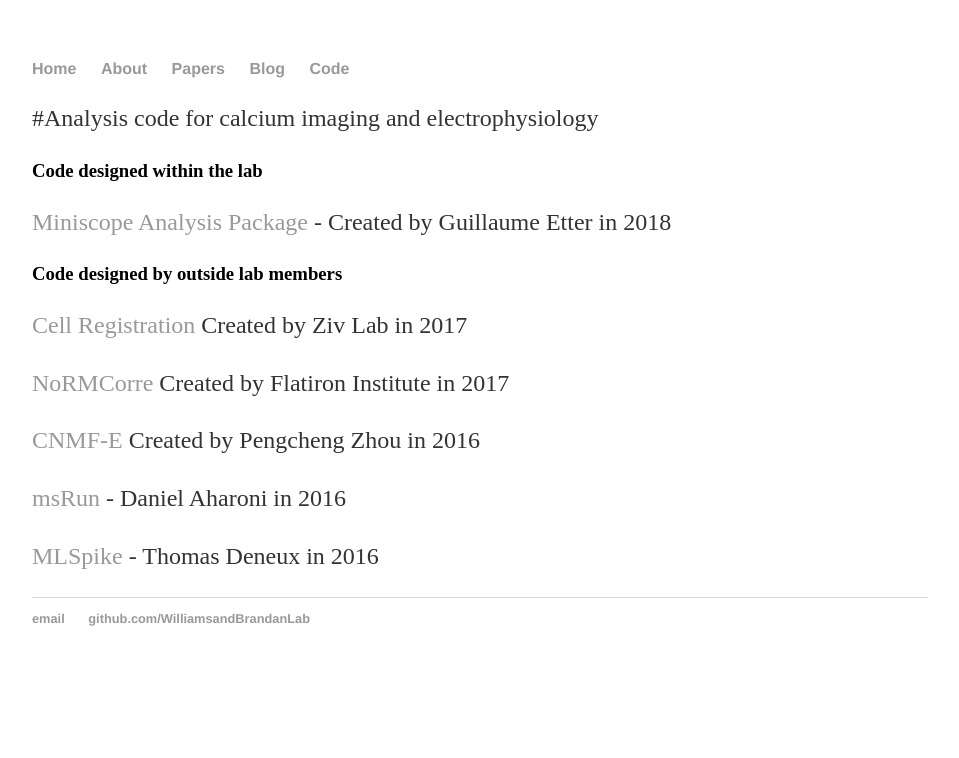
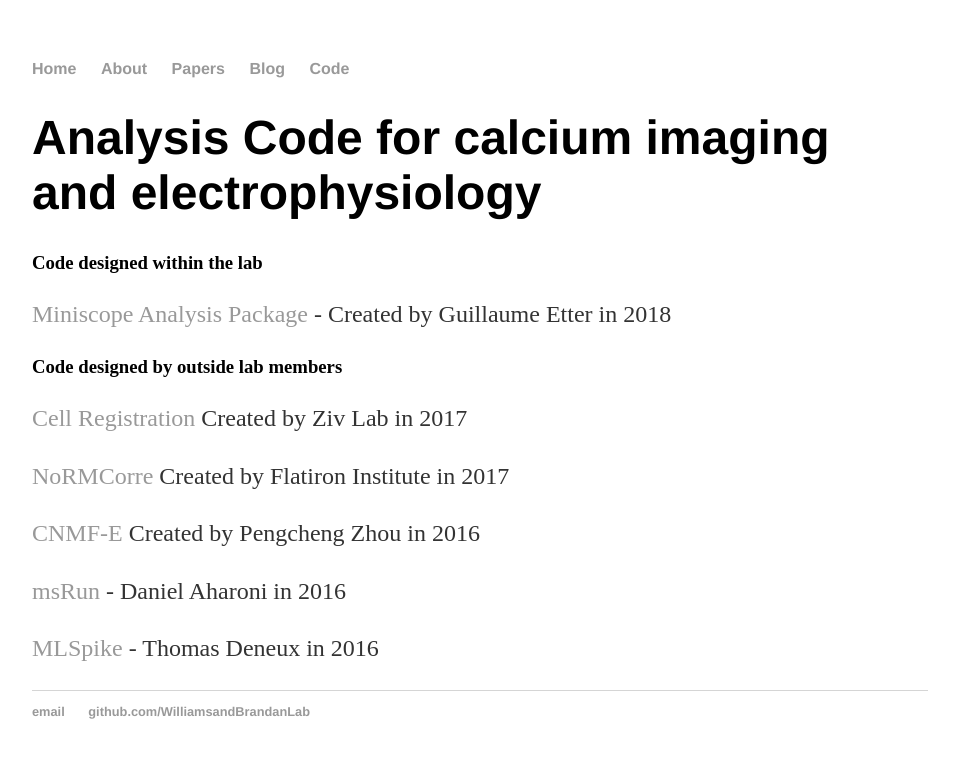
Before and after one commit to WilliamsandBrandanLab/WilliamsandBrandanLab.github.io, a Jekyll site: the page built from code/index.md, in a window 1280 px wide. Shown: the top 758 px of the page, without its empty margins (160-1119 px from the left). Built offline with Jekyll 4.4.1, drawn with Linux system fonts in a browser that asks for light colours; our own code applies the rules of GitHub Pages for plain Markdown files.

```diff
--- a/code/index.md
+++ b/code/index.md
@@ -1,4 +1,6 @@
-#Analysis code for calcium imaging and electrophysiology
+
+# Analysis Code for calcium imaging and electrophysiology
+
 
 ### Code designed within the lab
 [Miniscope Analysis Package](https://github.com/WilliamsandBrandanLab/MiniscopeAnalysis) - Created by Guillaume Etter in 2018
```
